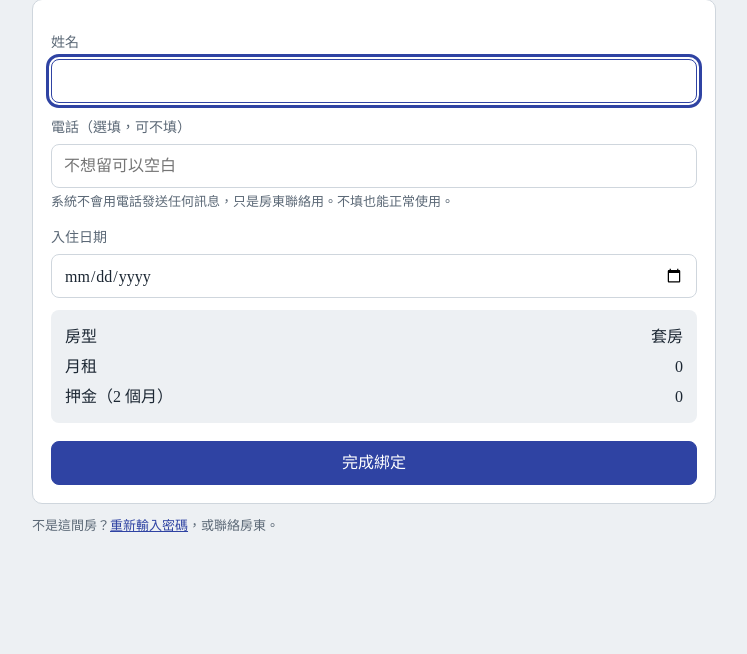
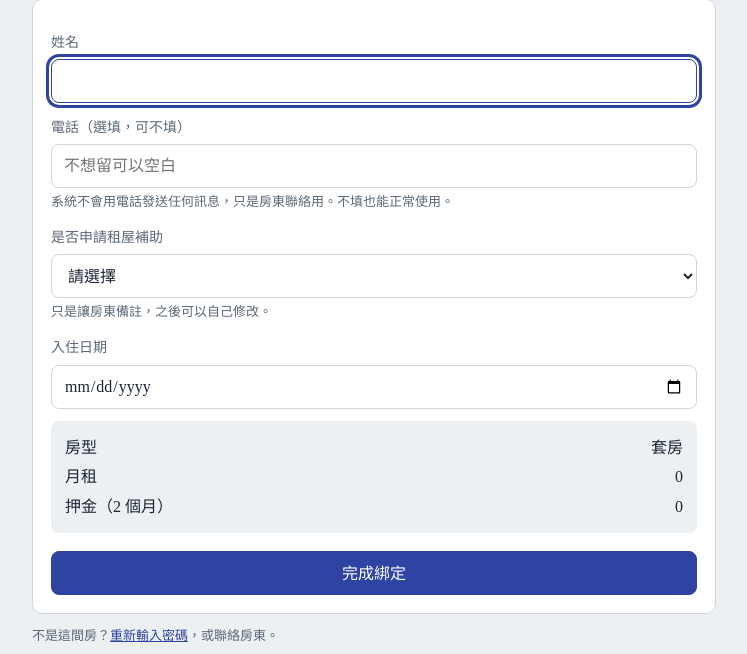
Before and after one commit to chenyenming1013-netizen/Rent, a Flask app: template templates/tenant_bind.html in a window 1280 px wide. Shown: the part 172-826 px from the top of the page, without its empty margins (266-1013 px from the left). Before the commit the page ends 704 px from the top, so only its background shows below. Run offline with Flask 3, Linux system fonts and the light colour scheme; the template is opened without the code that fills it: values that come from a table or form of the project are taken from there, others are empty; some web fonts are replaced.

Commit message:
房客新增租屋補助欄位、房客名冊匯出

```diff
--- a/app.py
+++ b/app.py
@@ -137,6 +137,7 @@ class Tenant(db.Model):
     pin_ver = db.Column(db.Integer, default=1)         # 換密碼時加一，讓舊登入失效
     verified = db.Column(db.Boolean, default=False)    # 房東是否已核對
     pay_day = db.Column(db.Integer)                    # 房東指定的繳租日（1~28），空白＝依入住日
+    subsidy = db.Column(db.String(4), default="")      # 是否申請租屋補助：是／否／空白＝未填
 
     @property
     def due_day(self):
@@ -147,6 +148,11 @@ class Tenant(db.Model):
     def due_date(self, period):
         y, m = map(int, period.split("-"))
         return date(y, m, self.due_day)
+
+
+def subsidy_value(form):
+    v = form.get("subsidy", "").strip()
+    return v if v in ("是", "否") else ""
 
 
 class Payment(db.Model):
@@ -379,6 +385,9 @@ def migrate():
     if "pay_day" not in tenant_cols:
         with db.engine.begin() as conn:
             conn.execute(text("ALTER TABLE tenant ADD COLUMN pay_day INTEGER"))
+    if "subsidy" not in tenant_cols:
+        with db.engine.begin() as conn:
+            conn.execute(text("ALTER TABLE tenant ADD COLUMN subsidy VARCHAR(4) DEFAULT ''"))
 
     if inspect(db.engine).has_table("line_user"):
         lu_cols = {c["name"] for c in inspect(db.engine).get_columns("line_user")}
@@ -806,10 +815,13 @@ def tenant_bind():
     if request.method == "POST":
         name = request.form.get("name", "").strip()
         checkin = to_date(request.form.get("checkin"))
+        subsidy = subsidy_value(request.form)
         if not name or not checkin:
             error = "請填寫姓名和入住日期。"
+        elif not subsidy:
+            error = "請選擇是否申請租屋補助。"
         else:
-            tenant = Tenant(room_id=room.id, name=name, checkin=checkin,
+            tenant = Tenant(room_id=room.id, name=name, checkin=checkin, subsidy=subsidy,
                             phone=request.form.get("phone", "").strip())
             db.session.add(tenant)
             db.session.commit()
@@ -853,6 +865,8 @@ def tenant_profile():
     if name:
         tenant.name = name
     tenant.phone = request.form.get("phone", "").strip()
+    if "subsidy" in request.form:
+        tenant.subsidy = subsidy_value(request.form)
     db.session.commit()
     flash("個人資料已儲存。", "ok")
     return redirect(url_for("tenant_home"))
@@ -1404,6 +1418,8 @@ def owner_room(rid):
             if tenant:
                 tenant.name = f.get("name", tenant.name).strip() or tenant.name
                 tenant.phone = f.get("phone", "").strip()
+                if "subsidy" in f:
+                    tenant.subsidy = subsidy_value(f)
                 tenant.checkin = to_date(f.get("checkin")) or tenant.checkin
                 pd = to_int(f.get("pay_day"), 0)
                 tenant.pay_day = pd if 1 <= pd <= 28 else None
@@ -1598,6 +1614,20 @@ def owner_export(kind):
         rows.append(["已繳清合計", "", "", "", "", "", "", total])
         return _csv_response(rows, f"繳費單明細_{year}.csv")
 
+    if kind == "tenants":
+        rows = [["物件", "房間", "房型", "房客", "電話", "入住日期", "退租日期", "狀態",
+                 "月租", "押金", "租屋補助"]]
+        q = (Tenant.query.join(Room, Tenant.room_id == Room.id)
+             .order_by(Tenant.active.desc(), Room.sort, Room.id, Tenant.checkin).all())
+        for t in q:
+            r = db.session.get(Room, t.room_id)
+            rows.append([r.building, r.name, r.room_type, t.name, t.phone or "",
+                         t.checkin.strftime("%Y/%m/%d"),
+                         t.moved_out_at.strftime("%Y/%m/%d") if t.moved_out_at else "",
+                         "住戶" if t.active else "已退租", r.rent, r.deposit,
+                         t.subsidy or "未填"])
+        return _csv_response(rows, "房客名冊.csv")
+
     if kind == "payments":
         rows = [["付款日期", "期別", "物件", "房間", "房客", "付款方式", "末五碼／付款人",
                  "回報金額", "實收金額", "狀態", "確認時間", "項目", "備註"]]
--- a/static/style.css
+++ b/static/style.css
@@ -91,6 +91,7 @@ input:focus,select:focus{border-color:var(--indigo)}
 .pill{display:inline-block;font-size:12px;font-weight:500;padding:2px 9px;border-radius:99px;white-space:nowrap}
 .pill.ok{background:var(--teal-bg);color:var(--teal)}
 .pill.wait{background:var(--amber-bg);color:var(--amber)}
+.pill.subsidy{background:var(--indigo-bg);color:var(--indigo)}
 .pill.late{background:var(--red-bg);color:var(--red)}
 .pill.todo{background:var(--indigo-bg);color:var(--indigo)}
 .pill.empty{background:var(--bg);color:var(--soft)}
--- a/templates/owner_home.html
+++ b/templates/owner_home.html
@@ -88,7 +88,7 @@
   <div class="room-card" style="background:{{ c[0] }}2E;border-color:{{ c[0] }}">
     <div class="rc-top">
       <span class="rc-name">{{ r.name }}<span class="type">{{ r.room_type }}</span>
-        {% if t %}<span class="tenant-name">{{ t.name }}{% if not t.verified %} <span class="pill wait">新</span>{% endif %}</span>
+        {% if t %}<span class="tenant-name">{{ t.name }}{% if not t.verified %} <span class="pill wait">新</span>{% endif %}{% if t.subsidy == '是' %} <span class="pill subsidy">租補</span>{% endif %}</span>
         {% else %}<span class="tenant-name muted">未登記</span>{% endif %}</span>
     </div>
     <div class="st st-{{ s[1] }} st-block">
@@ -180,6 +180,7 @@
       </select>
       <a class="btn small" id="exp1" href="{{ url_for('owner_export', kind='items') }}">繳費單明細</a>
       <a class="btn small" id="exp2" href="{{ url_for('owner_export', kind='payments') }}">付款紀錄</a>
+      <a class="btn small" href="{{ url_for('owner_export', kind='tenants') }}">房客名冊</a>
     </div>
     <script>
     (function(){
--- a/templates/owner_room.html
+++ b/templates/owner_room.html
@@ -69,6 +69,12 @@
     <div><label for="name">房客姓名</label><input id="name" name="name" value="{{ tenant.name }}"></div>
     <div><label for="phone">電話（選填）</label><input id="phone" name="phone" value="{{ tenant.phone }}"></div>
   </div>
+  <label for="subsidy">是否申請租屋補助</label>
+  <select id="subsidy" name="subsidy">
+    <option value="" {% if not tenant.subsidy %}selected{% endif %}>未填寫</option>
+    <option value="是" {% if tenant.subsidy == '是' %}selected{% endif %}>是</option>
+    <option value="否" {% if tenant.subsidy == '否' %}selected{% endif %}>否</option>
+  </select>
   {% endif %}
   <p class="muted small" style="margin:10px 0 0">押金 {{ room.deposit|money }}</p>
   {% if is_admin %}<button class="btn primary block">儲存</button>{% else %}<p class="muted small">基本資料由管理者修改。</p>{% endif %}
--- a/templates/tenant_bind.html
+++ b/templates/tenant_bind.html
@@ -11,6 +11,13 @@
   <label for="phone">電話（選填，可不填）</label>
   <input id="phone" name="phone" inputmode="tel" value="{{ form.get('phone','') }}" placeholder="不想留可以空白">
   <p class="muted small" style="margin:4px 0 0">系統不會用電話發送任何訊息，只是房東聯絡用。不填也能正常使用。</p>
+  <label for="subsidy">是否申請租屋補助</label>
+  <select id="subsidy" name="subsidy" required>
+    <option value="" {% if not form.get('subsidy') %}selected{% endif %} disabled>請選擇</option>
+    <option value="是" {% if form.get('subsidy') == '是' %}selected{% endif %}>是，有申請（或打算申請）</option>
+    <option value="否" {% if form.get('subsidy') == '否' %}selected{% endif %}>否，沒有申請</option>
+  </select>
+  <p class="muted small" style="margin:4px 0 0">只是讓房東備註，之後可以自己修改。</p>
   <label for="checkin">入住日期</label>
   <input id="checkin" name="checkin" type="date" value="{{ form.get('checkin','') }}" required>
   <div class="calc">
```
Also changed, not shown: templates/tenant_home.html (+8 -1 lines).
